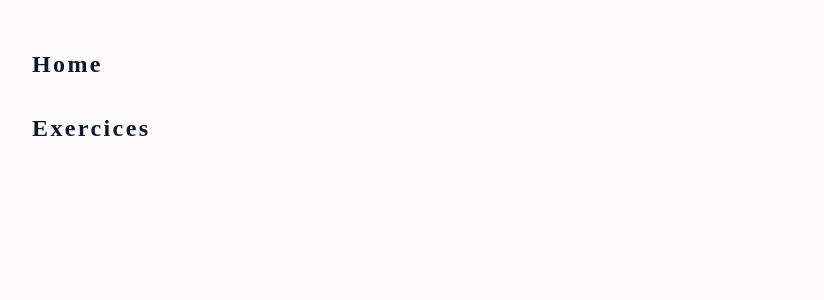
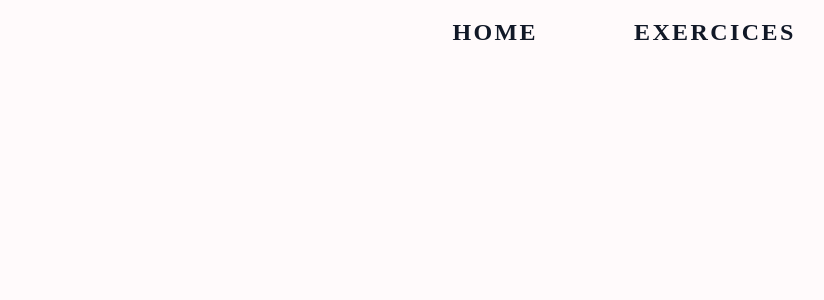
Before and after one commit to IMPWNG/fitness_app, a Next.js app: page /components/navbar in a window 1280 px wide. Shown: the top 300 px of the page, without its empty margins (16-840 px from the left). Built offline with nearby package versions, Linux system fonts and the light colour scheme.

Commit message:
nav logic done

```diff
--- a/src/data/headerNavLinks.tsx
+++ b/src/data/headerNavLinks.tsx
@@ -1,9 +1,9 @@
 const headerNavLinks = [
     {
-        href: '/home', title: 'Home'
+        href: '/Home', title: 'Home'
     },
     {
-        href: '/exercicesDetails', title: 'Exercices'
+        href: '/ExerciceDetails', title: 'Exercices'
     },
 ]
 
--- a/src/pages/components/navbar.tsx
+++ b/src/pages/components/navbar.tsx
@@ -3,16 +3,15 @@ import headerNavLinks from "@/data/HeaderNavLinks";
 
 export default function Navbar() {
   return (
-    <nav className="fixed mt-8 h-full">
+    <nav className="flex flex-row justify-center">
       {headerNavLinks.map((link) => (
         <div key={link.title} className="px-12 py-4">
           <Link
             href={link.href}
-            className="text-2xl font-bold tracking-widest text-gray-900 dark:text-gray-100"
+            className="text-2xl font-bold tracking-widest text-gray-900 uppercase rounded hover:bg-gray-100 hover:text-gray-900"
             onClick={() => {
               console.log("clicked");
             }}
-
           >
             {link.title}
           </Link>
```
